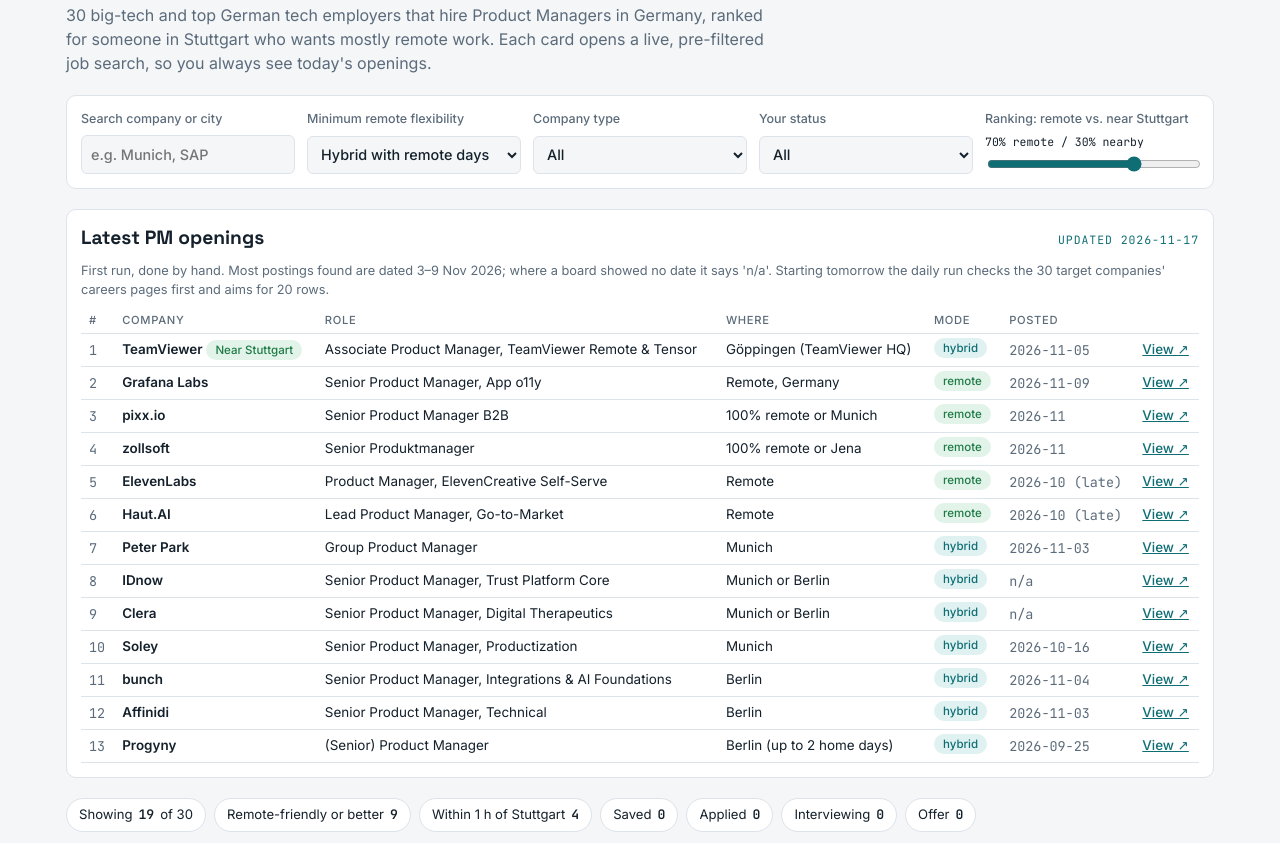
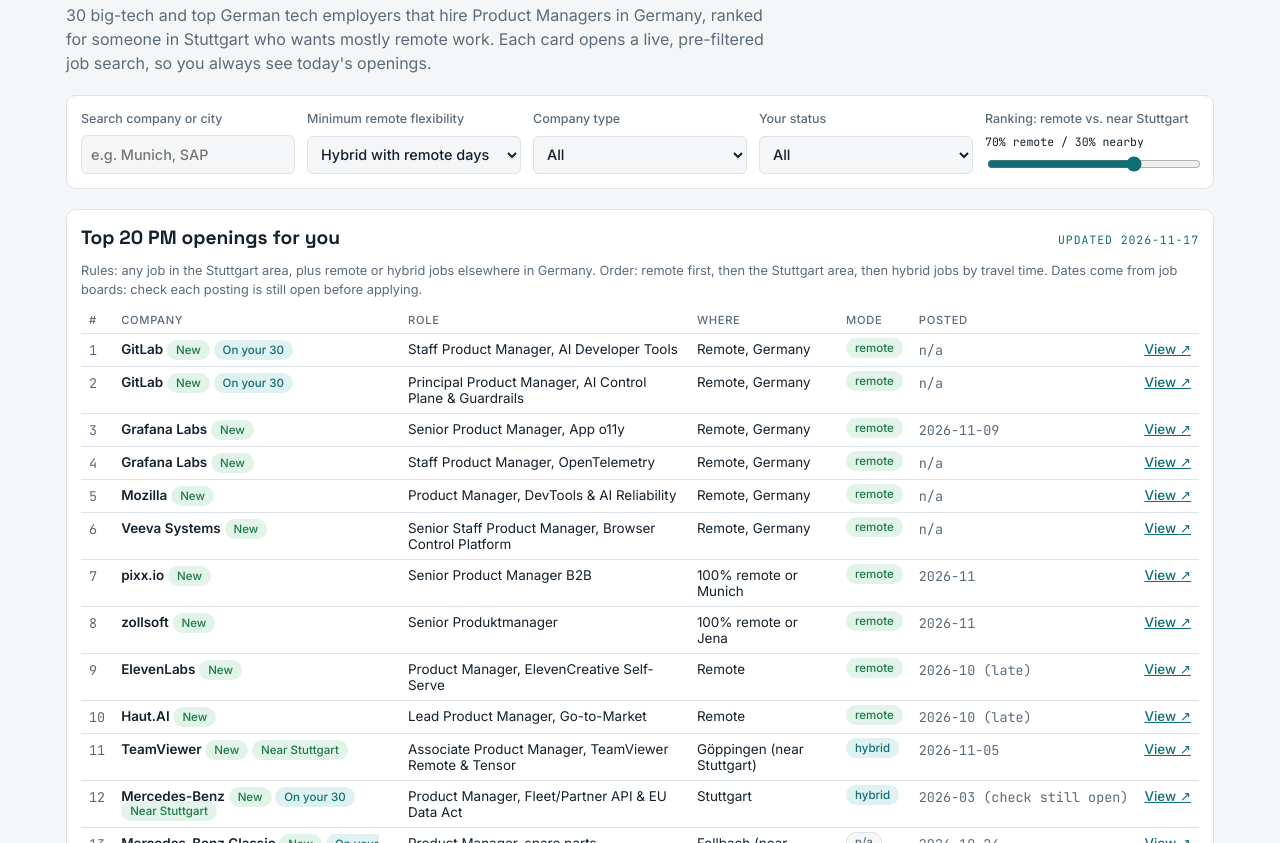
Before and after one commit to mehreenhimani/MehreenHimani, a plain HTML site: page pm-job-playground/index.html in a window 1280 px wide. Shown: the part 109-952 px from the top of the page. Drawn offline with Linux system fonts and the light colour scheme.

Commit message:
Daily list: top 20 eligible PM openings (Stuttgart area or remote/hybrid)
Co-Authored-By: Claude Opus 5.5 <noreply@anthropic.com>
Claude-Session: https://claude.ai/code/session_01WvgFFV7hzybZmH8rzxZaUp

```diff
--- a/pm-job-playground/daily.json
+++ b/pm-job-playground/daily.json
@@ -1,19 +1,246 @@
 {
-  "updated": "2026-11-17",
-  "note": "First run, done by hand. Most postings found are dated 3–9 Nov 2026; where a board showed no date it says 'n/a'. Starting tomorrow the daily run checks the 30 target companies' careers pages first and aims for 20 rows.",
-  "items": [
-    {"company":"TeamViewer","role":"Associate Product Manager, TeamViewer Remote & Tensor","location":"Göppingen (TeamViewer HQ)","mode":"hybrid","posted":"2026-11-05","travel_h":0.6,"target":false,"url":"https://startup.jobs/locations/germany/product-manager","source":"startup.jobs"},
-    {"company":"Grafana Labs","role":"Senior Product Manager, App o11y","location":"Remote, Germany","mode":"remote","posted":"2026-11-09","travel_h":0,"target":false,"url":"https://hiddenjobs.dev/company/grafanalabs/jobs/senior-product-manager-app-o11y-germany-remote-b3884d21/","source":"hiddenjobs.dev"},
-    {"company":"pixx.io","role":"Senior Product Manager B2B","location":"100% remote or Munich","mode":"remote","posted":"2026-11","travel_h":0,"target":false,"url":"https://zuhausejobs.com/remote-produktmanager-jobs","source":"zuhausejobs.com"},
-    {"company":"zollsoft","role":"Senior Produktmanager","location":"100% remote or Jena","mode":"remote","posted":"2026-11","travel_h":0,"target":false,"url":"https://zuhausejobs.com/remote-produktmanager-jobs","source":"zuhausejobs.com"},
-    {"company":"ElevenLabs","role":"Product Manager, ElevenCreative Self-Serve","location":"Remote","mode":"remote","posted":"2026-10 (late)","travel_h":0,"target":false,"url":"https://www.arbeitnow.com/jobs/product-manager?page=3","source":"arbeitnow.com"},
-    {"company":"Haut.AI","role":"Lead Product Manager, Go-to-Market","location":"Remote","mode":"remote","posted":"2026-10 (late)","travel_h":0,"target":false,"url":"https://www.arbeitnow.com/jobs/product-manager?page=3","source":"arbeitnow.com"},
-    {"company":"Peter Park","role":"Group Product Manager","location":"Munich","mode":"hybrid","posted":"2026-11-03","travel_h":2.2,"target":false,"url":"https://startup.jobs/locations/munich/product-manager","source":"startup.jobs"},
-    {"company":"IDnow","role":"Senior Product Manager, Trust Platform Core","location":"Munich or Berlin","mode":"hybrid","posted":"n/a","travel_h":2.2,"target":false,"url":"https://startup.jobs/locations/munich/product-manager","source":"startup.jobs"},
-    {"company":"Clera","role":"Senior Product Manager, Digital Therapeutics","location":"Munich or Berlin","mode":"hybrid","posted":"n/a","travel_h":2.2,"target":false,"url":"https://startup.jobs/locations/munich/product-manager","source":"startup.jobs"},
-    {"company":"Soley","role":"Senior Product Manager, Productization","location":"Munich","mode":"hybrid","posted":"2026-10-16","travel_h":2.2,"target":false,"url":"https://startup.jobs/locations/munich/product-manager","source":"startup.jobs"},
-    {"company":"bunch","role":"Senior Product Manager, Integrations & AI Foundations","location":"Berlin","mode":"hybrid","posted":"2026-11-04","travel_h":5.0,"target":false,"url":"https://startup.jobs/locations/germany/product-manager","source":"startup.jobs"},
-    {"company":"Affinidi","role":"Senior Product Manager, Technical","location":"Berlin","mode":"hybrid","posted":"2026-11-03","travel_h":5.0,"target":false,"url":"https://startup.jobs/locations/germany/product-manager","source":"startup.jobs"},
-    {"company":"Progyny","role":"(Senior) Product Manager","location":"Berlin (up to 2 home days)","mode":"hybrid","posted":"2026-09-25","travel_h":5.0,"target":false,"url":"https://join.com/companies/apryl/16854145-senior-product-manager-m-f-x","source":"join.com"}
-  ]
+ "updated": "2026-11-17",
+ "note": "Rules: any job in the Stuttgart area, plus remote or hybrid jobs elsewhere in Germany. Order: remote first, then the Stuttgart area, then hybrid jobs by travel time. Dates come from job boards: check each posting is still open before applying.",
+ "items": [
+  {
+   "company": "GitLab",
+   "role": "Staff Product Manager, AI Developer Tools",
+   "location": "Remote, Germany",
+   "mode": "remote",
+   "posted": "n/a",
+   "travel_h": 0,
+   "target": true,
+   "url": "https://about.gitlab.com/jobs/all-jobs/",
+   "source": "job aggregators (salary listed as $170k–240k)",
+   "new": true
+  },
+  {
+   "company": "GitLab",
+   "role": "Principal Product Manager, AI Control Plane & Guardrails",
+   "location": "Remote, Germany",
+   "mode": "remote",
+   "posted": "n/a",
+   "travel_h": 0,
+   "target": true,
+   "url": "https://about.gitlab.com/jobs/all-jobs/",
+   "source": "job aggregators",
+   "new": true
+  },
+  {
+   "company": "Grafana Labs",
+   "role": "Senior Product Manager, App o11y",
+   "location": "Remote, Germany",
+   "mode": "remote",
+   "posted": "2026-11-09",
+   "travel_h": 0,
+   "target": false,
+   "url": "https://hiddenjobs.dev/company/grafanalabs/jobs/senior-product-manager-app-o11y-germany-remote-b3884d21/",
+   "source": "hiddenjobs.dev",
+   "new": true
+  },
+  {
+   "company": "Grafana Labs",
+   "role": "Staff Product Manager, OpenTelemetry",
+   "location": "Remote, Germany",
+   "mode": "remote",
+   "posted": "n/a",
+   "travel_h": 0,
+   "target": false,
+   "url": "https://grafana.com/about/careers/open-positions/",
+   "source": "job aggregators (€125k–149k)",
+   "new": true
+  },
+  {
+   "company": "Mozilla",
+   "role": "Product Manager, DevTools & AI Reliability",
+   "location": "Remote, Germany",
+   "mode": "remote",
+   "posted": "n/a",
+   "travel_h": 0,
+   "target": false,
+   "url": "https://www.mozilla.org/en-US/careers/listings/",
+   "source": "job aggregators (€75k–120k)",
+   "new": true
+  },
+  {
+   "company": "Veeva Systems",
+   "role": "Senior Staff Product Manager, Browser Control Platform",
+   "location": "Remote, Germany",
+   "mode": "remote",
+   "posted": "n/a",
+   "travel_h": 0,
+   "target": false,
+   "url": "https://careers.veeva.com/job-search-results/",
+   "source": "job aggregators (€103k–137k)",
+   "new": true
+  },
+  {
+   "company": "pixx.io",
+   "role": "Senior Product Manager B2B",
+   "location": "100% remote or Munich",
+   "mode": "remote",
+   "posted": "2026-11",
+   "travel_h": 0,
+   "target": false,
+   "url": "https://zuhausejobs.com/remote-produktmanager-jobs",
+   "source": "zuhausejobs.com",
+   "new": true
+  },
+  {
+   "company": "zollsoft",
+   "role": "Senior Produktmanager",
+   "location": "100% remote or Jena",
+   "mode": "remote",
+   "posted": "2026-11",
+   "travel_h": 0,
+   "target": false,
+   "url": "https://zuhausejobs.com/remote-produktmanager-jobs",
+   "source": "zuhausejobs.com",
+   "new": true
+  },
+  {
+   "company": "ElevenLabs",
+   "role": "Product Manager, ElevenCreative Self-Serve",
+   "location": "Remote",
+   "mode": "remote",
+   "posted": "2026-10 (late)",
+   "travel_h": 0,
+   "target": false,
+   "url": "https://www.arbeitnow.com/jobs/product-manager?page=3",
+   "source": "arbeitnow.com",
+   "new": true
+  },
+  {
+   "company": "Haut.AI",
+   "role": "Lead Product Manager, Go-to-Market",
+   "location": "Remote",
+   "mode": "remote",
+   "posted": "2026-10 (late)",
+   "travel_h": 0,
+   "target": false,
+   "url": "https://www.arbeitnow.com/jobs/product-manager?page=3",
+   "source": "arbeitnow.com",
+   "new": true
+  },
+  {
+   "company": "TeamViewer",
+   "role": "Associate Product Manager, TeamViewer Remote & Tensor",
+   "location": "Göppingen (near Stuttgart)",
+   "mode": "hybrid",
+   "posted": "2026-11-05",
+   "travel_h": 0.6,
+   "target": false,
+   "url": "https://startup.jobs/locations/germany/product-manager",
+   "source": "startup.jobs",
+   "new": true
+  },
+  {
+   "company": "Mercedes-Benz",
+   "role": "Product Manager, Fleet/Partner API & EU Data Act",
+   "location": "Stuttgart",
+   "mode": "hybrid",
+   "posted": "2026-03 (check still open)",
+   "travel_h": 0.3,
+   "target": true,
+   "url": "https://www.glassdoor.com/Job/stuttgart-product-manager-jobs-SRCH_IL.0,9_IC2507190_KO10,25.htm",
+   "source": "Glassdoor",
+   "new": true
+  },
+  {
+   "company": "Mercedes-Benz Classic",
+   "role": "Product Manager, spare parts",
+   "location": "Fellbach (near Stuttgart)",
+   "mode": "n/a",
+   "posted": "2026-10-24",
+   "travel_h": 0.3,
+   "target": true,
+   "url": "https://www.stepstone.de/cmp/de/mercedes-benz-ag-237414/jobs/produktmanager",
+   "source": "StepStone",
+   "new": true
+  },
+  {
+   "company": "SAP",
+   "role": "Product Manager, Suite Product Management",
+   "location": "Walldorf",
+   "mode": "hybrid",
+   "posted": "n/a",
+   "travel_h": 1.2,
+   "target": true,
+   "url": "https://jobs.sap.com/job/Walldorf-Product-Manager-(fmd)-in-Suite-Product-Management-69190/1253009601/",
+   "source": "jobs.sap.com",
+   "new": true
+  },
+  {
+   "company": "SAP",
+   "role": "Product Manager, SAP SuccessFactors",
+   "location": "Walldorf",
+   "mode": "hybrid",
+   "posted": "2026-08-14",
+   "travel_h": 1.2,
+   "target": true,
+   "url": "https://jobs.sap.com/search/?q=product+manager+successfactors&locationsearch=Walldorf",
+   "source": "LandEarly / jobs.sap.com",
+   "new": true
+  },
+  {
+   "company": "Peter Park",
+   "role": "Group Product Manager",
+   "location": "Munich",
+   "mode": "hybrid",
+   "posted": "2026-11-03",
+   "travel_h": 2.2,
+   "target": false,
+   "url": "https://startup.jobs/locations/munich/product-manager",
+   "source": "startup.jobs",
+   "new": true
+  },
+  {
+   "company": "IDnow",
+   "role": "Senior Product Manager, Trust Platform Core",
+   "location": "Munich or Berlin",
+   "mode": "hybrid",
+   "posted": "n/a",
+   "travel_h": 2.2,
+   "target": false,
+   "url": "https://startup.jobs/locations/munich/product-manager",
+   "source": "startup.jobs",
+   "new": true
+  },
+  {
+   "company": "Clera",
+   "role": "Senior Product Manager, Digital Therapeutics",
+   "location": "Munich or Berlin",
+   "mode": "hybrid",
+   "posted": "n/a",
+   "travel_h": 2.2,
+   "target": false,
+   "url": "https://startup.jobs/locations/munich/product-manager",
+   "source": "startup.jobs",
+   "new": true
+  },
+  {
+   "company": "Soley",
+   "role": "Senior Product Manager, Productization",
+   "location": "Munich",
+   "mode": "hybrid",
+   "posted": "2026-10-16",
+   "travel_h": 2.2,
+   "target": false,
+   "url": "https://startup.jobs/locations/munich/product-manager",
+   "source": "startup.jobs",
+   "new": true
+  },
+  {
+   "company": "bunch",
+   "role": "Senior Product Manager, Integrations & AI Foundations",
+   "location": "Berlin",
+   "mode": "hybrid",
+   "posted": "2026-11-04",
+   "travel_h": 5.0,
+   "target": false,
+   "url": "https://startup.jobs/locations/germany/product-manager",
+   "source": "startup.jobs",
+   "new": true
+  }
+ ]
 }
--- a/pm-job-playground/index.html
+++ b/pm-job-playground/index.html
@@ -97,7 +97,7 @@ footer{font-size:.78rem;color:var(--muted);max-width:80ch}
   </section>
 
   <section class="daily" aria-labelledby="dh">
-    <div class="dhead"><h2 id="dh">Latest PM openings</h2><span class="eyebrow" id="dupd">Loading…</span></div>
+    <div class="dhead"><h2 id="dh">Top 20 PM openings for you</h2><span class="eyebrow" id="dupd">Loading…</span></div>
     <p class="note" id="dnote"></p>
     <div class="tbl"><table>
       <thead><tr><th>#</th><th>Company</th><th>Role</th><th>Where</th><th>Mode</th><th>Posted</th><th></th></tr></thead>
@@ -195,7 +195,7 @@ fetch("daily.json",{cache:"no-store"}).then(r=>r.ok?r.json():Promise.reject()).t
   const mc={remote:"m5",hybrid:"m3",onsite:"m1"};
   $("dbody").innerHTML=(d.items||[]).slice(0,20).map((x,i)=>`<tr>
     <td class="n">${i+1}</td>
-    <td><b>${esc(x.company)}</b>${x.target?' <span class="chip m3">On your 30</span>':""}${x.travel_h>0&&x.travel_h<=1?' <span class="chip local">Near Stuttgart</span>':""}</td>
+    <td><b>${esc(x.company)}</b>${x.new?' <span class="chip m4">New</span>':""}${x.target?' <span class="chip m3">On your 30</span>':""}${x.travel_h>0&&x.travel_h<=1?' <span class="chip local">Near Stuttgart</span>':""}</td>
     <td>${esc(x.role)}</td><td>${esc(x.location)}</td>
     <td><span class="chip ${mc[x.mode]||""}">${esc(x.mode)}</span></td>
     <td class="d">${esc(x.posted)}</td>
```
Also changed, not shown: pm-job-playground/history/2026-11-17.json (+244 -17 lines).
